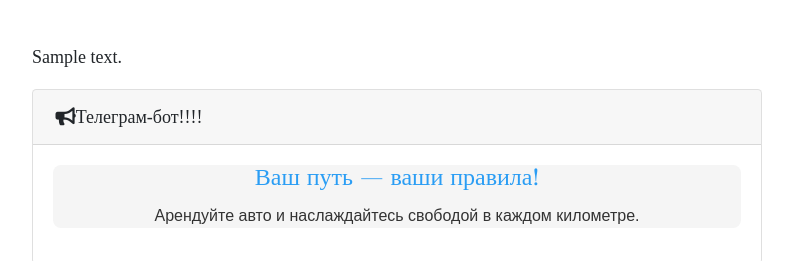
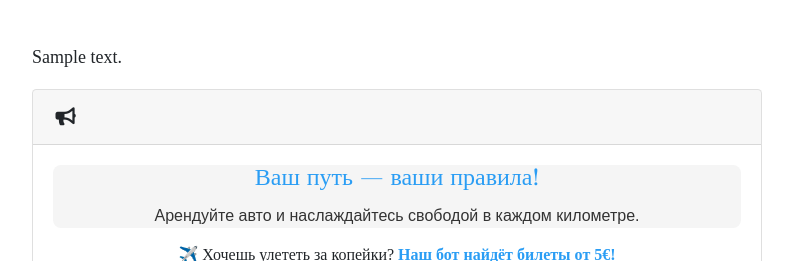
Before and after one commit to vanguar/freetour, a Django app: a page that uses blog/templates/blog/subscription_link_3.html in a window 1280 px wide. Shown: the part 1857-2118 px from the top of the page, without its empty margins (53-846 px from the left). Run offline with Django 3.2, Linux system fonts and the light colour scheme; tables that the repository leaves empty hold one stand-in row (values such as "Sample post"); grey boxes marked "Sample" are stand-in pictures; some libraries are stand-ins or nearby versions.

Commit message:
Добавил слоган телеграм-бота

```diff
--- a/blog/templates/blog/subscription_link_3.html
+++ b/blog/templates/blog/subscription_link_3.html
@@ -1,9 +1,8 @@
 <div class="card">
     <!-- Шапка -->
     <div class="card-header" style="text-align: left;">
-        <i class="fa fa-bullhorn" aria-hidden="true"></i>Телеграм-бот!!!!
+        <i class="fa fa-bullhorn" aria-hidden="true"></i>
     </div>
-
 
     <!-- Текстовый контент -->
     <div class="card-body" style="padding: 20px;">
@@ -12,15 +11,13 @@
             <p style="color: #333; font-size: 16px; margin-bottom: 15px;">Арендуйте авто и наслаждайтесь свободой в каждом километре.</p>
         </div>
 
+        <!-- ВСТАВКА С БОТОМ -->
+        <p style="margin-top: 15px; font-size: 16px; text-align: center;">
+            ✈️ Хочешь улететь за копейки? <a href="https://t.me/ryanair_deals_bot" target="_blank" style="color: #2a9df4; font-weight: bold;">Наш бот найдёт билеты от 5€!</a>
+        </p>
+
         <span class="pi">
             <script src="https://c222.travelpayouts.com/content?promo_id=8813&shmarker=553942&trs=363352" charset="utf-8"></script>
         </span>
     </div>
-
-    <!-- Футер (раскомментируйте при необходимости)
-    <div class="card-footer">
-        <a href="{% url 'subscription' %}"><h5>Подписаться</h5></a>
-    </div>
-    -->
-
 </div>
```
